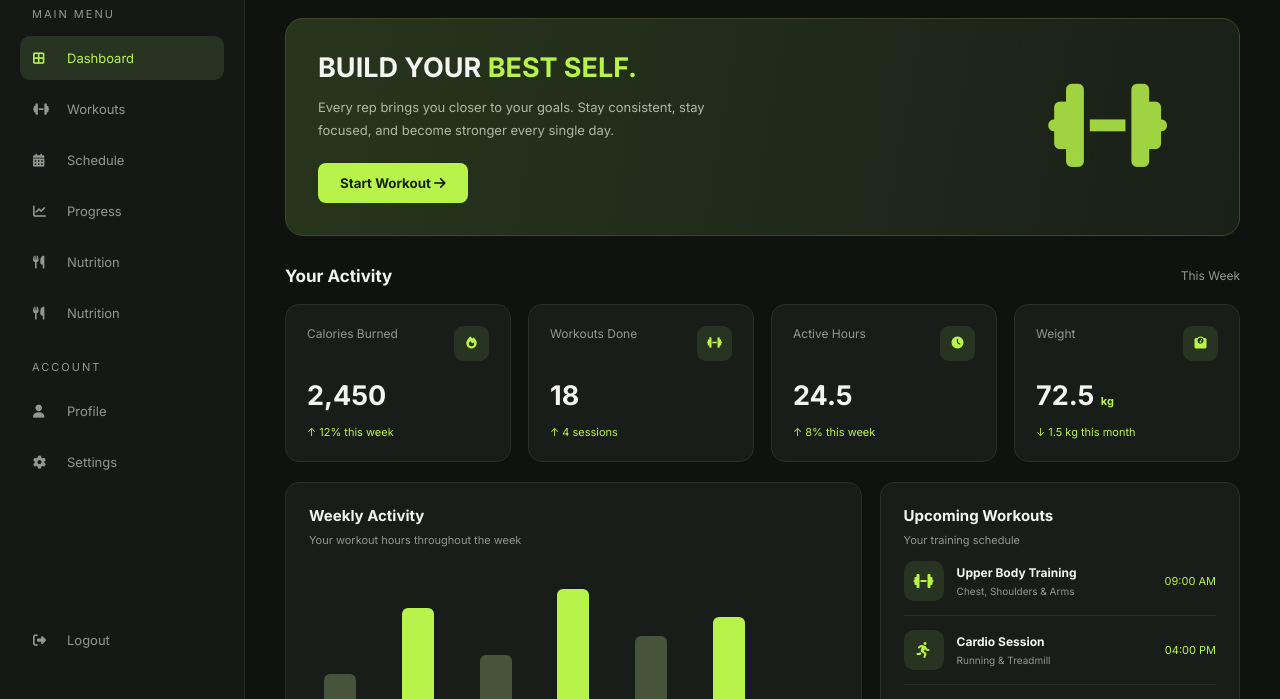
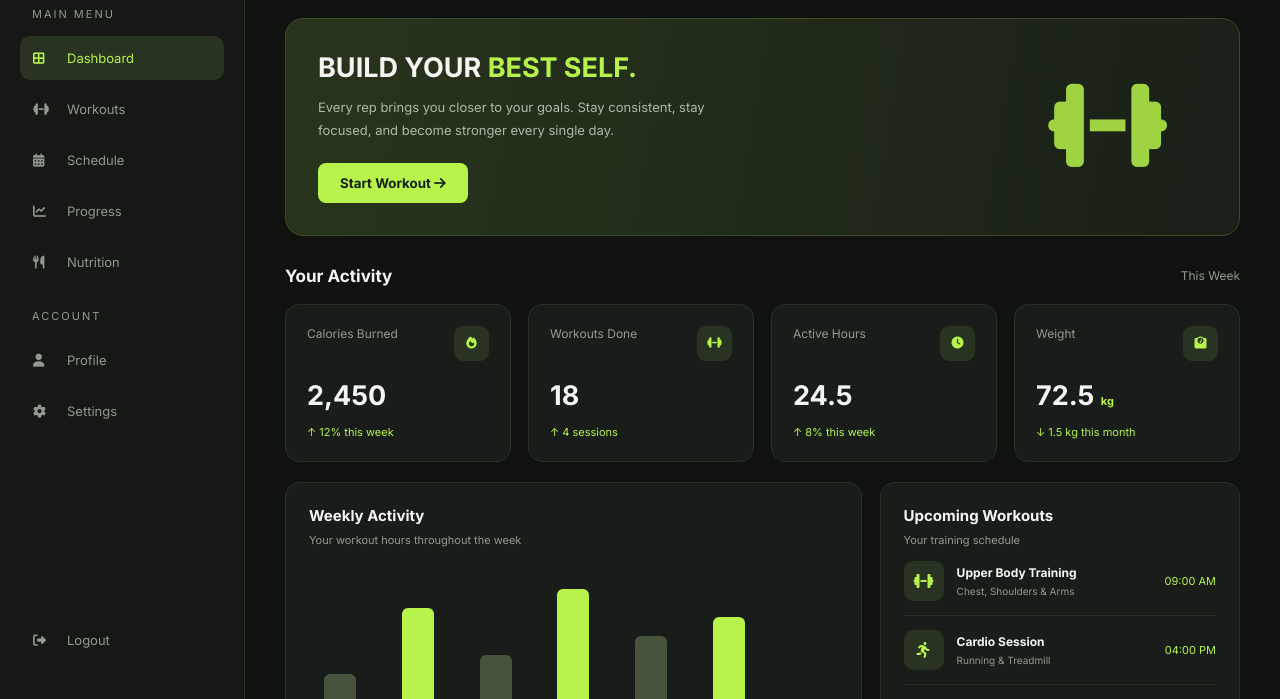
Before and after one commit to Ibrahim-Shah-038/Git-Practice, a plain HTML site: page index.html in a window 1280 px wide. Shown: the part 101-800 px from the top of the page. Drawn offline with Linux system fonts and the light colour scheme.

Commit message:
Removed addition achor tag

```diff
--- a/index.html
+++ b/index.html
@@ -519,9 +519,6 @@
             <a href="#">
                 <i class="fa-solid fa-utensils"></i> Nutrition
             </a>
-            <a href="#">
-                <i class="fa-solid fa-utensils"></i> Nutrition
-            </a>
         </nav>
 
         <div class="menu-title">Account</div>
```
